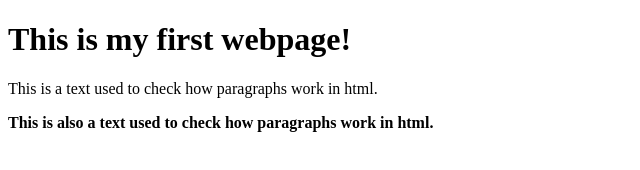
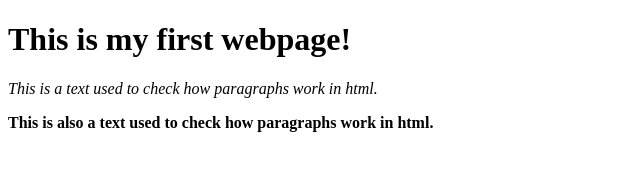
Before and after one commit to UrsuTudor/HTML-study, a plain HTML site: page html-boilerplate/index.html in a window 1280 px wide. Shown: the full height of the page, 0-640 px from the left. Drawn offline with Linux system fonts and the light colour scheme.

Commit message:
made 1st paragraph italic

```diff
--- a/html-boilerplate/index.html
+++ b/html-boilerplate/index.html
@@ -6,7 +6,7 @@
     </head>
     <body>
         <h1>This is my first webpage!</h1>
-        <p> This is a text used to check how paragraphs work in html.</p>
+        <p> <em>This is a text used to check how paragraphs work in html.</em></p>
         <p><strong> This is also a text used to check how paragraphs work in html.</strong></p>
     </body>
 </html>
```
